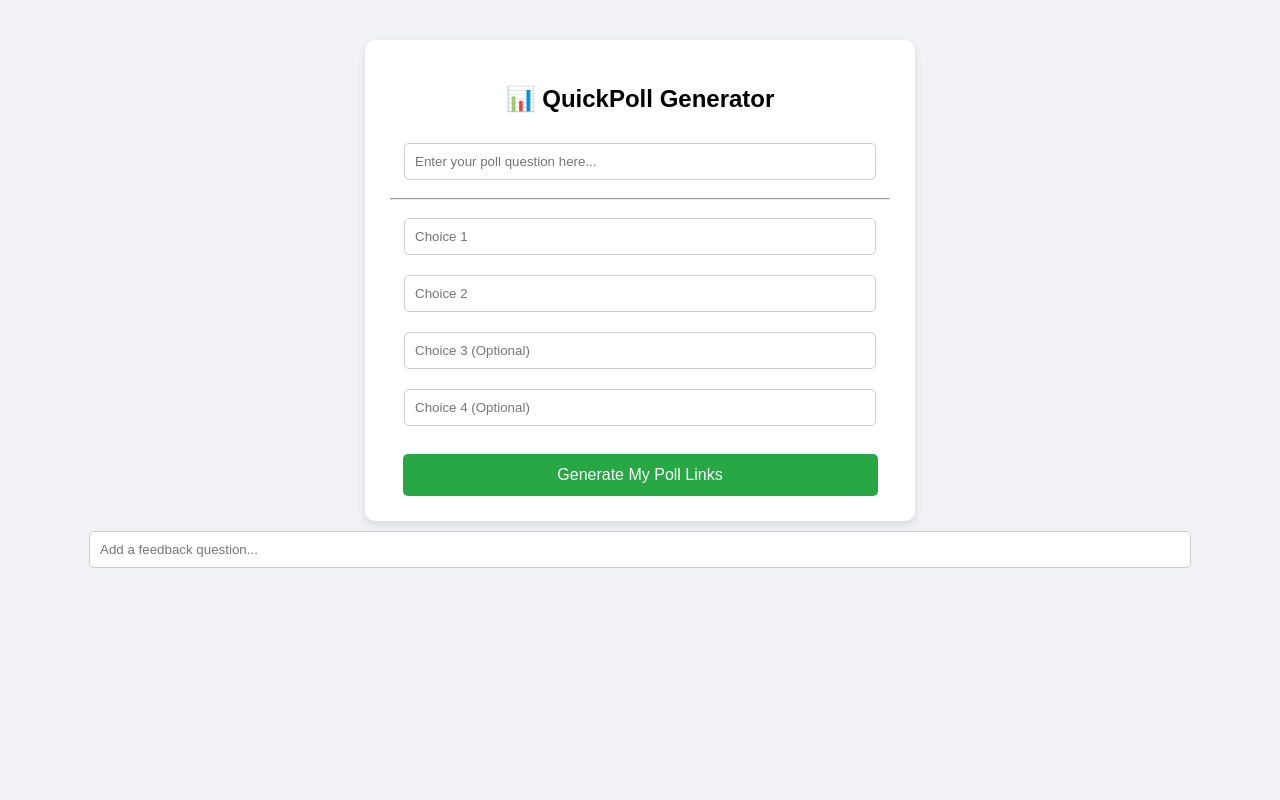
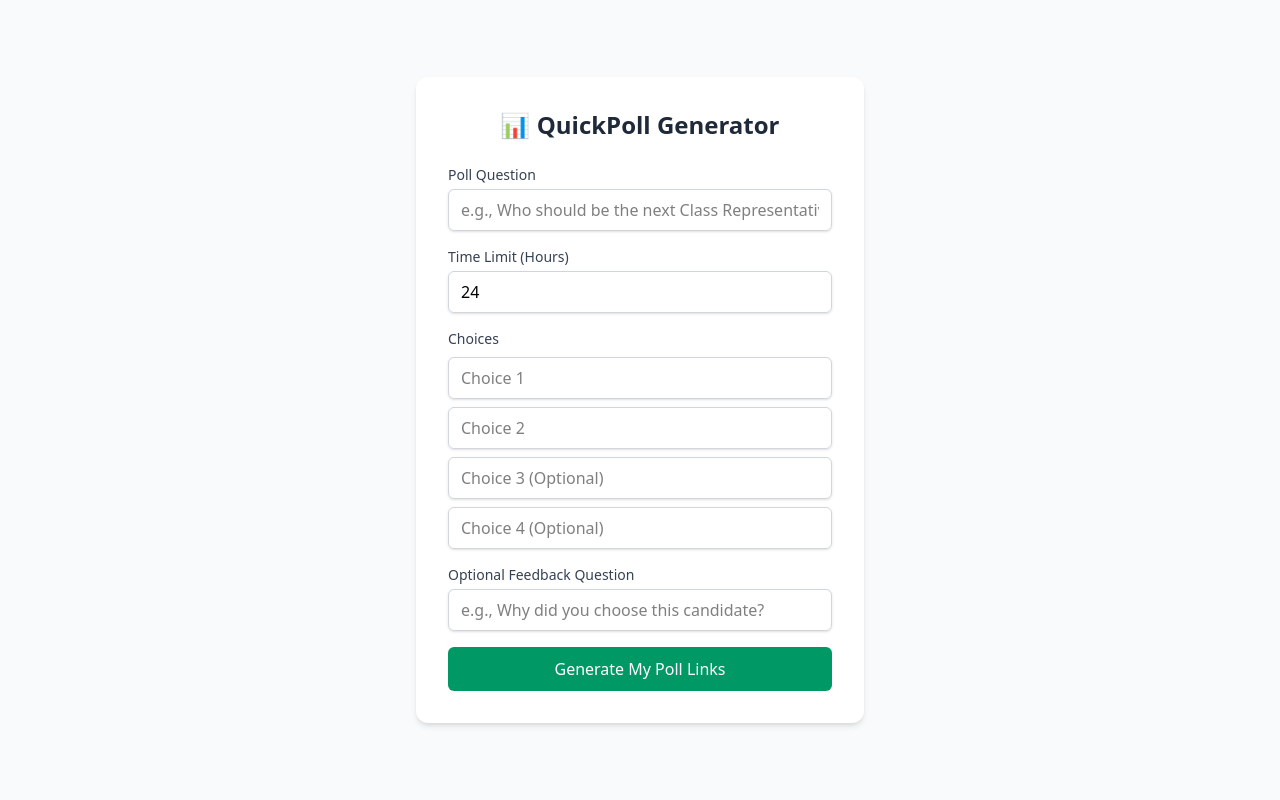
Before and after one commit to sahasramalkapuram/s-polling-, a Flask app: page / in a window 1280 px wide. Run offline with Flask 3, Linux system fonts and the light colour scheme.

Commit message:
Update create_poll.html

```diff
--- a/templates/create_poll.html
+++ b/templates/create_poll.html
@@ -1,28 +1,36 @@
 <!DOCTYPE html>
-<html>
+<html lang="en">
 <head>
+    <meta charset="UTF-8">
+    <meta name="viewport" content="width=device-width, initial-scale=1.0">
     <title>Create a Custom Poll</title>
-    <style>
-        body { font-family: Arial, sans-serif; margin: 40px; background: #f0f2f5; text-align: center; }
-        .box { background: white; max-width: 500px; margin: auto; padding: 25px; border-radius: 10px; box-shadow: 0 4px 10px rgba(0,0,0,0.1); }
-        input { width: 90%; padding: 10px; margin: 10px 0; border: 1px solid #ccc; border-radius: 5px; }
-        .btn { background: #28a745; color: white; border: none; padding: 12px; cursor: pointer; font-size: 16px; border-radius: 5px; width: 95%; }
-    </style>
+    <script src="https://cdn.jsdelivr.net/npm/@tailwindcss/browser@4"></script>
 </head>
-<body>
-    <div class="box">
-        <h2>📊 QuickPoll Generator</h2>
-        <form action="/create" method="POST">
-            <input type="text" name="question" placeholder="Enter your poll question here..." required>
-            <hr>
-            <input type="text" name="options" placeholder="Choice 1" required>
-            <input type="text" name="options" placeholder="Choice 2" required>
-            <input type="text" name="options" placeholder="Choice 3 (Optional)">
-            <input type="text" name="options" placeholder="Choice 4 (Optional)">
-            <br><br>
-            <button type="submit" class="btn">Generate My Poll Links</button>
+<body class="bg-gray-50 min-h-screen flex items-center justify-center p-4">
+    <div class="bg-white p-8 rounded-xl shadow-md max-w-md w-full">
+        <h1 class="text-2xl font-bold text-gray-800 text-center mb-6">📊 QuickPoll Generator</h1>
+        <form action="/create" method="POST" class="space-y-4">
+            <div>
+                <label class="block text-sm font-medium text-gray-700 mb-1">Poll Question</label>
+                <input type="text" name="question" required class="w-full px-3 py-2 border border-gray-300 rounded-md shadow-sm focus:outline-none focus:ring-2 focus:ring-emerald-500" placeholder="e.g., Who should be the next Class Representative?">
+            </div>
+            <div>
+                <label class="block text-sm font-medium text-gray-700 mb-1">Time Limit (Hours)</label>
+                <input type="number" name="duration" step="0.5" value="24" required class="w-full px-3 py-2 border border-gray-300 rounded-md shadow-sm focus:outline-none focus:ring-2 focus:ring-emerald-500">
+            </div>
+            <div class="space-y-2">
+                <label class="block text-sm font-medium text-gray-700">Choices</label>
+                <input type="text" name="options" required class="w-full px-3 py-2 border border-gray-300 rounded-md shadow-sm focus:outline-none focus:ring-2 focus:ring-emerald-500" placeholder="Choice 1">
+                <input type="text" name="options" required class="w-full px-3 py-2 border border-gray-300 rounded-md shadow-sm focus:outline-none focus:ring-2 focus:ring-emerald-500" placeholder="Choice 2">
+                <input type="text" name="options" class="w-full px-3 py-2 border border-gray-300 rounded-md shadow-sm focus:outline-none focus:ring-2 focus:ring-emerald-500" placeholder="Choice 3 (Optional)">
+                <input type="text" name="options" class="w-full px-3 py-2 border border-gray-300 rounded-md shadow-sm focus:outline-none focus:ring-2 focus:ring-emerald-500" placeholder="Choice 4 (Optional)">
+            </div>
+            <div>
+                <label class="block text-sm font-medium text-gray-700 mb-1">Optional Feedback Question</label>
+                <input type="text" name="feedback_question" class="w-full px-3 py-2 border border-gray-300 rounded-md shadow-sm focus:outline-none focus:ring-2 focus:ring-emerald-500" placeholder="e.g., Why did you choose this candidate?">
+            </div>
+            <button type="submit" class="w-full bg-emerald-600 text-white font-medium py-2.5 rounded-md hover:bg-emerald-700 transition cursor-pointer">Generate My Poll Links</button>
         </form>
     </div>
 </body>
 </html>
-<input type="text" name="feedback_question" placeholder="Add a feedback question...">
```
